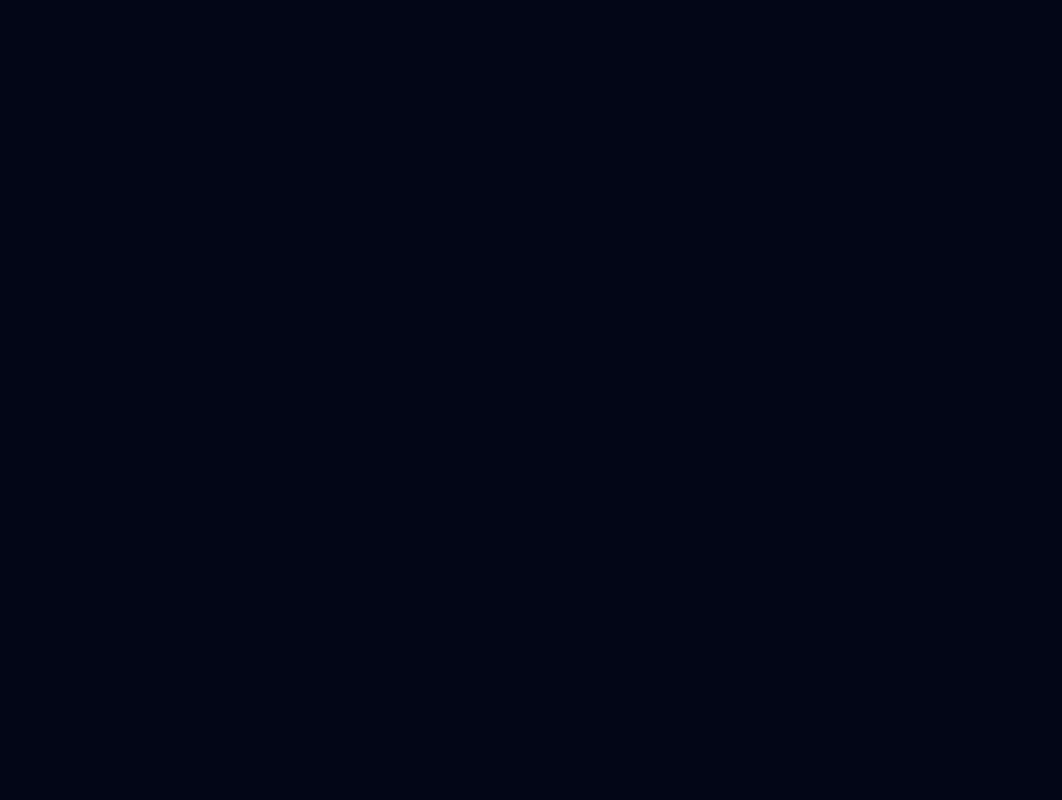
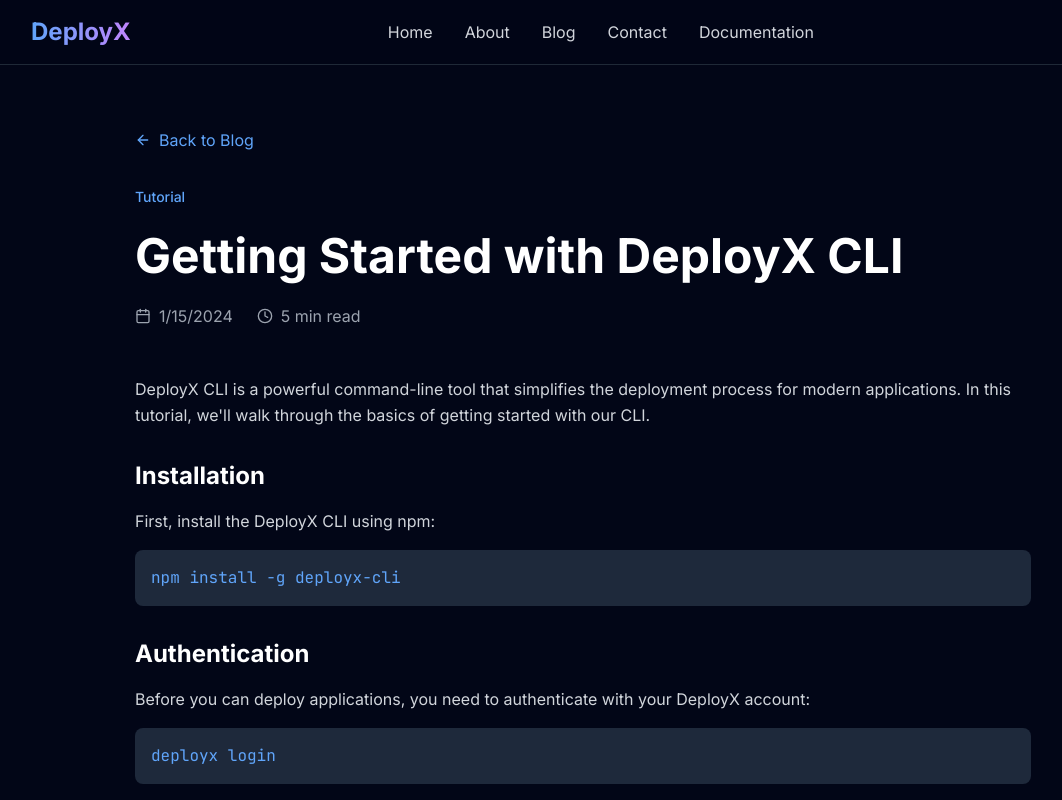
Before and after one commit to Adelodunpeter25/deployx-frontend, a React (Vite) app: page /blog/1 in a window 1280 px wide. Before the commit this address had no page. Shown: the top 800 px of the page, without its empty margins (57-1119 px from the left). Built offline with nearby package versions, Linux system fonts and the light colour scheme.

Commit message:
feat: added blog details pages

```diff
--- a/src/App.tsx
+++ b/src/App.tsx
@@ -3,6 +3,7 @@ import Landing from './pages/Landing'
 import About from './pages/About'
 import Contact from './pages/Contact'
 import Blog from './pages/Blog'
+import BlogPost from './pages/BlogPost'
 
 function App() {
   return (
@@ -12,6 +13,7 @@ function App() {
         <Route path="/about" element={<About />} />
         <Route path="/contact" element={<Contact />} />
         <Route path="/blog" element={<Blog />} />
+        <Route path="/blog/:id" element={<BlogPost />} />
       </Routes>
     </Router>
   )
--- a/src/components/BlogPosts.tsx
+++ b/src/components/BlogPosts.tsx
@@ -1,5 +1,6 @@
 import { motion } from 'framer-motion'
 import { Calendar, Clock, ArrowRight } from 'lucide-react'
+import { Link } from 'react-router-dom'
 
 const blogPosts = [
   {
@@ -57,12 +58,11 @@ export default function BlogPosts() {
           className="grid md:grid-cols-2 lg:grid-cols-3 gap-8"
           variants={containerVariants}
           initial="hidden"
-          whileInView="visible"
-          viewport={{ once: true }}
+          animate="visible"
         >
           {blogPosts.map((post) => (
+            <Link key={post.id} to={`/blog/${post.id}`}>
               <motion.article
-              key={post.id}
                 className="card group cursor-pointer"
                 variants={itemVariants}
                 whileHover={{ scale: 1.02 }}
@@ -96,6 +96,7 @@ export default function BlogPosts() {
                   <ArrowRight className="w-4 h-4 group-hover:translate-x-1 transition-transform" />
                 </div>
               </motion.article>
+            </Link>
           ))}
         </motion.div>
       </div>
--- a/src/components/Header.tsx
+++ b/src/components/Header.tsx
@@ -9,6 +9,7 @@ export default function Header() {
   const navItems = [
     { name: 'Home', path: '/' },
     { name: 'About', path: '/about' },
+    { name: 'Blog', path: '/blog' },
     { name: 'Contact', path: '/contact' },
     { name: 'Documentation', path: '#docs' }
   ]
--- a/src/index.css
+++ b/src/index.css
@@ -26,4 +26,28 @@
   .gradient-text {
     @apply bg-gradient-to-r from-blue-400 to-purple-400 bg-clip-text text-transparent;
   }
+
+  .prose {
+    @apply text-gray-300;
+  }
+
+  .prose h2 {
+    @apply text-2xl font-bold text-white mt-8 mb-4;
+  }
+
+  .prose p {
+    @apply mb-4 leading-relaxed;
+  }
+
+  .prose ul {
+    @apply list-disc list-inside mb-4 space-y-2;
+  }
+
+  .prose pre {
+    @apply bg-dark-800 p-4 rounded-lg overflow-x-auto mb-4;
+  }
+
+  .prose code {
+    @apply text-primary-400 font-mono;
+  }
 }
--- /dev/null
+++ b/src/pages/BlogPost.tsx
@@ -0,0 +1,151 @@
+import { useParams } from 'react-router-dom'
+import { motion } from 'framer-motion'
+import { Calendar, Clock, ArrowLeft } from 'lucide-react'
+import { Link } from 'react-router-dom'
+import Header from '../components/Header'
+import Footer from '../components/Footer'
+
+const blogPosts = {
+  '1': {
+    id: 1,
+    title: 'Getting Started with DeployX CLI',
+    content: `
+      <p>DeployX CLI is a powerful command-line tool that simplifies the deployment process for modern applications. In this tutorial, we'll walk through the basics of getting started with our CLI.</p>
+
+      <h2>Installation</h2>
+      <p>First, install the DeployX CLI using npm:</p>
+      <pre><code>npm install -g deployx-cli</code></pre>
+
+      <h2>Authentication</h2>
+      <p>Before you can deploy applications, you need to authenticate with your DeployX account:</p>
+      <pre><code>deployx login</code></pre>
+
+      <h2>Your First Deployment</h2>
+      <p>Navigate to your project directory and run:</p>
+      <pre><code>deployx deploy</code></pre>
+
+      <p>That's it! Your application will be deployed to our global infrastructure.</p>
+    `,
+    date: '2024-01-15',
+    readTime: '5 min read',
+    category: 'Tutorial'
+  },
+  '2': {
+    id: 2,
+    title: 'Best Practices for Secure Deployments',
+    content: `
+      <p>Security should be a top priority when deploying applications to production. Here are essential practices to keep your deployments secure.</p>
+
+      <h2>Environment Variables</h2>
+      <p>Never hardcode sensitive information in your code. Use environment variables for:</p>
+      <ul>
+        <li>API keys</li>
+        <li>Database credentials</li>
+        <li>Third-party service tokens</li>
+      </ul>
+
+      <h2>HTTPS Everywhere</h2>
+      <p>Ensure all communication is encrypted using HTTPS. DeployX automatically provides SSL certificates for all deployments.</p>
+
+      <h2>Regular Updates</h2>
+      <p>Keep your dependencies up to date to avoid security vulnerabilities.</p>
+    `,
+    date: '2024-01-10',
+    readTime: '8 min read',
+    category: 'Security'
+  },
+  '3': {
+    id: 3,
+    title: 'Introducing Branch Previews',
+    content: `
+      <p>We're excited to announce branch previews - a new feature that allows you to preview your changes before merging to main.</p>
+
+      <h2>How It Works</h2>
+      <p>Every time you push to a branch, DeployX automatically creates a preview deployment with a unique URL.</p>
+
+      <h2>Benefits</h2>
+      <ul>
+        <li>Test changes in a production-like environment</li>
+        <li>Share previews with team members</li>
+        <li>Catch issues before they reach production</li>
+      </ul>
+
+      <h2>Getting Started</h2>
+      <p>Branch previews are enabled by default for all new projects. For existing projects, enable them in your project settings.</p>
+    `,
+    date: '2024-01-05',
+    readTime: '3 min read',
+    category: 'Feature'
+  }
+}
+
+export default function BlogPost() {
+  const { id } = useParams()
+  const post = blogPosts[id as keyof typeof blogPosts]
+
+  if (!post) {
+    return (
+      <div className="min-h-screen bg-dark-950 flex items-center justify-center">
+        <div className="text-center">
+          <h1 className="text-4xl font-bold text-white mb-4">Post Not Found</h1>
+          <Link to="/blog" className="btn-primary">Back to Blog</Link>
+        </div>
+      </div>
+    )
+  }
+
+  return (
+    <div className="min-h-screen bg-dark-950">
+      <Header />
+
+      <article className="pt-32 pb-16 px-6">
+        <div className="max-w-4xl mx-auto">
+          <motion.div
+            initial={{ opacity: 0, y: 30 }}
+            animate={{ opacity: 1, y: 0 }}
+            transition={{ duration: 0.5 }}
+          >
+            <Link
+              to="/blog"
+              className="inline-flex items-center gap-2 text-primary-400 hover:text-primary-300 mb-8 transition-colors"
+            >
+              <ArrowLeft className="w-4 h-4" />
+              Back to Blog
+            </Link>
+
+            <div className="mb-6">
+              <span className="text-primary-400 text-sm font-medium">
+                {post.category}
+              </span>
+            </div>
+
+            <h1 className="text-4xl md:text-5xl font-bold text-white mb-6">
+              {post.title}
+            </h1>
+
+            <div className="flex items-center gap-6 text-gray-400 mb-12">
+              <div className="flex items-center gap-2">
+                <Calendar className="w-4 h-4" />
+                <span>{new Date(post.date).toLocaleDateString()}</span>
+              </div>
+              <div className="flex items-center gap-2">
+                <Clock className="w-4 h-4" />
+                <span>{post.readTime}</span>
+              </div>
+            </div>
+          </motion.div>
+
+          <motion.div
+            className="prose prose-invert prose-lg max-w-none"
+            initial={{ opacity: 0, y: 30 }}
+            animate={{ opacity: 1, y: 0 }}
+            transition={{ duration: 0.5, delay: 0.2 }}
+            dangerouslySetInnerHTML={{ __html: post.content }}
+          />
+        </div>
+      </article>
+
+      <Footer />
+    </div>
+  )
+}
--- a/tailwind.config.js
+++ b/tailwind.config.js
@@ -9,6 +9,7 @@ export default {
       colors: {
         primary: {
           50: '#f0f9ff',
+          400: '#60a5fa',
           500: '#3b82f6',
           600: '#2563eb',
           700: '#1d4ed8',
```
Lines whose indentation alone changed are shown as unchanged.
